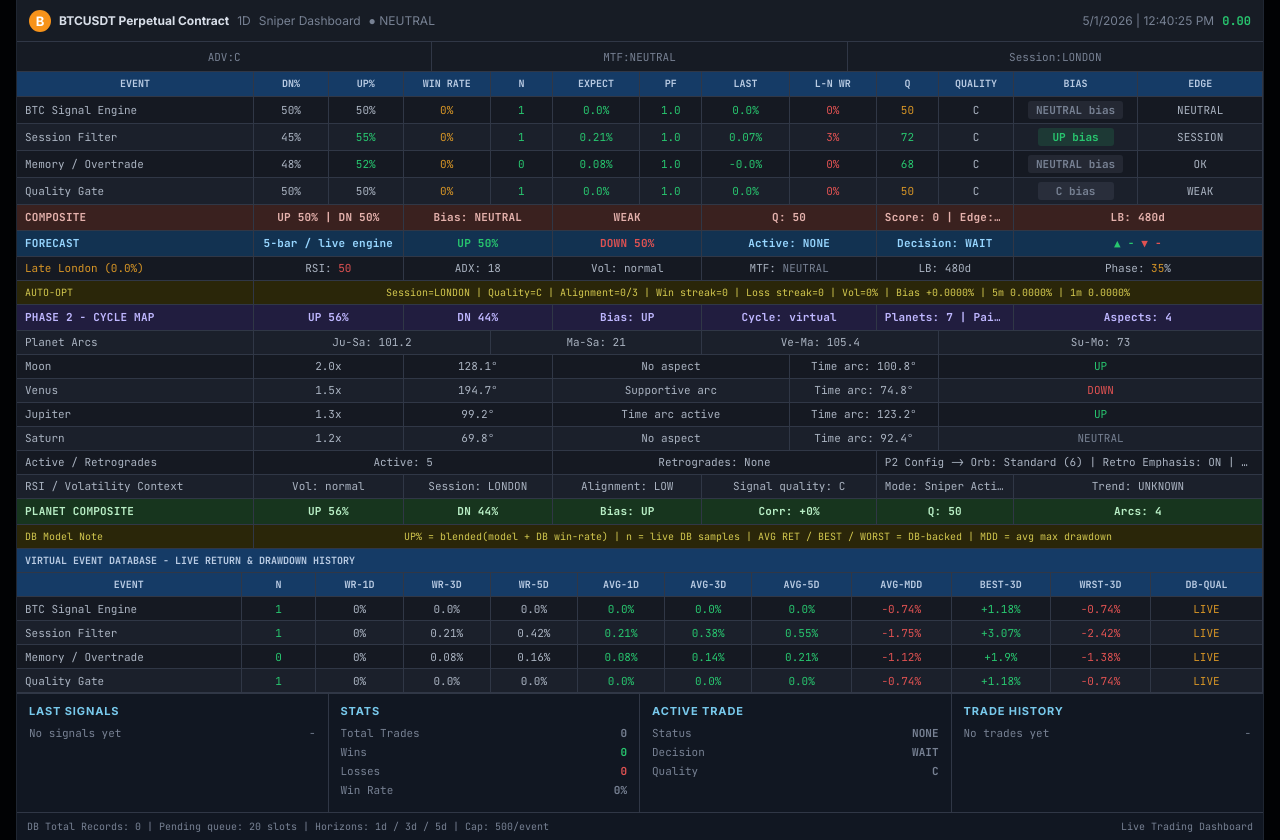
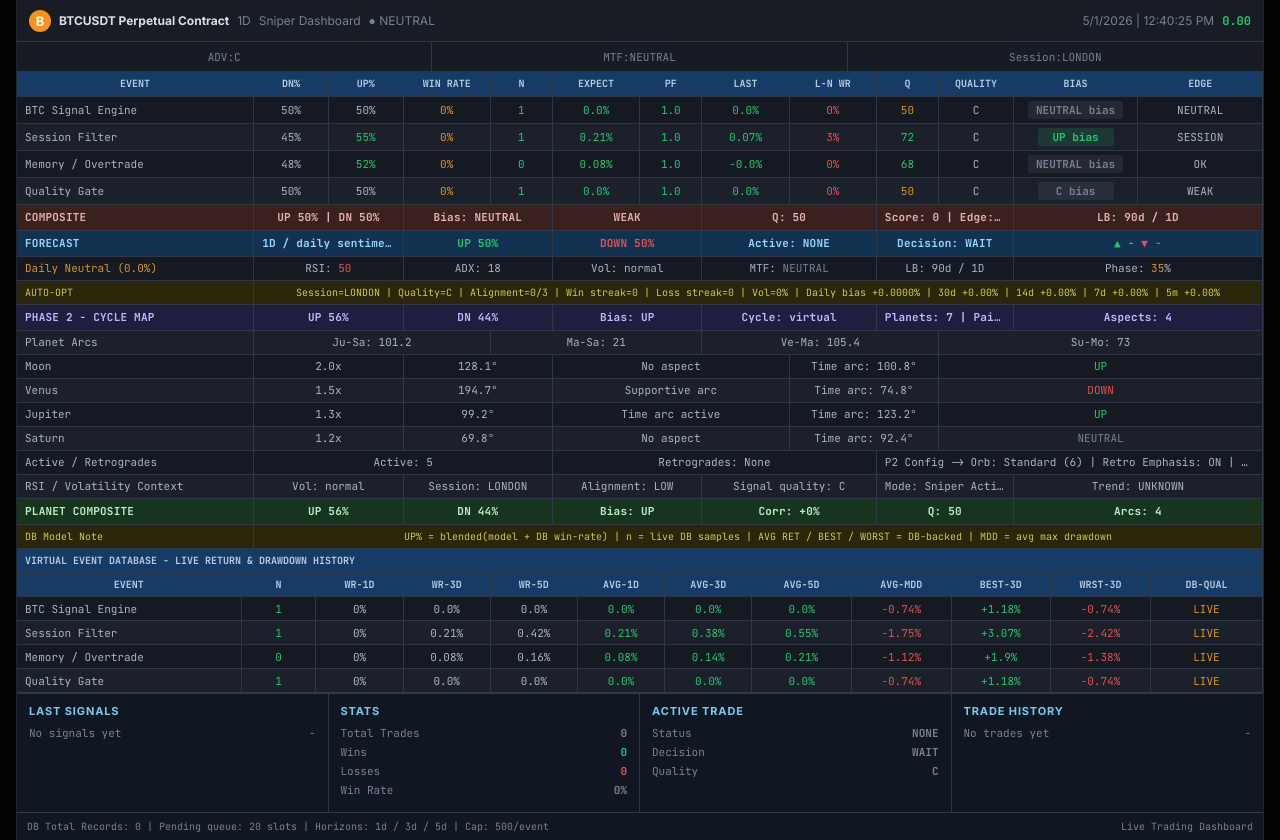
Before and after one commit to SilentWhaleReal/trading-dashboard, a Flask app: page / in a window 1280 px wide. Shown: the part 19-859 px from the top of the page. Run offline with Flask 3, Linux system fonts and the light colour scheme; data that the repository does not hold is empty.

Commit message:
Use daily candles for composite sentiment

```diff
--- a/app.py
+++ b/app.py
@@ -8,7 +8,7 @@ app = Flask(__name__)
 
 REQUEST_TIMEOUT = 5
 REQUEST_HEADERS = {"User-Agent": "trading-dashboard/1.0"}
-MARKET_CACHE_SECONDS = 10
+MARKET_CACHE_SECONDS = 300
 SETUP_ALERT_COOLDOWN_SECONDS = 900
 
 # ========================
@@ -48,7 +48,7 @@ latest_data = {
     "bias": "NEUTRAL",
     "bias_pct": 0,
     "trend": "UNKNOWN",
-    "market_note": "Waiting for live candles",
+    "market_note": "Waiting for daily candles",
 }
 
 market_cache = {
@@ -217,6 +217,12 @@ def calculate_momentum(closes):
         return 0
 
 
+def calculate_sma(closes, window):
+    if len(closes) < window:
+        return None
+    return sum(closes[-window:]) / window
+
+
 def update_live_market_model():
     now = datetime.now()
     if (
@@ -227,30 +233,50 @@ def update_live_market_model():
 
     one_minute_closes = get_market_closes("1m", 20, 60)
     five_minute_closes = get_market_closes("5m", 50, 300)
+    daily_closes = get_market_closes("1d", 90, 86400)
     volatility = calculate_volatility(one_minute_closes)
-    trend = calculate_trend(five_minute_closes)
-    fast_momentum = calculate_momentum(one_minute_closes[-10:])
-    trend_momentum = calculate_momentum(five_minute_closes)
-    blended_momentum = trend_momentum * 0.7 + fast_momentum * 0.3
+    intraday_momentum = calculate_momentum(five_minute_closes)
+    daily_momentum_7 = calculate_momentum(daily_closes[-7:])
+    daily_momentum_14 = calculate_momentum(daily_closes[-14:])
+    daily_momentum_30 = calculate_momentum(daily_closes[-30:])
+    blended_momentum = (
+        daily_momentum_30 * 0.5
+        + daily_momentum_14 * 0.3
+        + daily_momentum_7 * 0.2
+    )
+    sma_7 = calculate_sma(daily_closes, 7)
+    sma_21 = calculate_sma(daily_closes, 21)
+    sma_50 = calculate_sma(daily_closes, 50)
+    latest_close = daily_closes[-1] if daily_closes else None
+    trend = calculate_trend(daily_closes[-30:])
 
-    if blended_momentum > 0.00015:
+    if blended_momentum > 0.002:
         bias = "UP"
-    elif blended_momentum < -0.00015:
+    elif blended_momentum < -0.002:
         bias = "DOWN"
     else:
         bias = "NEUTRAL"
 
     alignment = 0
-    if trend == bias and bias != "NEUTRAL":
-        alignment += 1
-    if (fast_momentum > 0 and bias == "UP") or (fast_momentum < 0 and bias == "DOWN"):
-        alignment += 1
-    if (trend_momentum > 0 and bias == "UP") or (trend_momentum < 0 and bias == "DOWN"):
-        alignment += 1
+    if latest_close and sma_21:
+        if latest_close > sma_21 and bias == "UP":
+            alignment += 1
+        elif latest_close < sma_21 and bias == "DOWN":
+            alignment += 1
+    if sma_7 and sma_21:
+        if sma_7 > sma_21 and bias == "UP":
+            alignment += 1
+        elif sma_7 < sma_21 and bias == "DOWN":
+            alignment += 1
+    if sma_21 and sma_50:
+        if sma_21 > sma_50 and bias == "UP":
+            alignment += 1
+        elif sma_21 < sma_50 and bias == "DOWN":
+            alignment += 1
 
     bias_pct = round(blended_momentum * 100, 4)
-    edge = min(45, max(0, abs(blended_momentum) * 5000 + alignment * 2.5))
-    if volatility > 0.001:
+    edge = min(45, max(0, abs(blended_momentum) * 160 + alignment * 4))
+    if abs(intraday_momentum) > 0.001 and bias != "NEUTRAL":
         edge = min(45, edge + 2)
     edge = round(edge, 1)
 
@@ -276,7 +302,7 @@ def update_live_market_model():
         "bias": bias,
         "bias_pct": bias_pct,
         "trend": trend,
-        "market_note": f"Bias {bias_pct:+.4f}% | 5m {trend_momentum * 100:.4f}% | 1m {fast_momentum * 100:.4f}%",
+        "market_note": f"Daily bias {bias_pct:+.4f}% | 30d {daily_momentum_30 * 100:+.2f}% | 14d {daily_momentum_14 * 100:+.2f}% | 7d {daily_momentum_7 * 100:+.2f}% | 5m {intraday_momentum * 100:+.2f}%",
     })
     market_cache.update({
         "updated_at": now,
@@ -554,8 +580,8 @@ def build_dashboard_context(price=None):
         "trend": trend,
         "market_note": latest_data["market_note"],
         "mtf_state": "BULL" if bias == "UP" else "BEAR" if bias == "DOWN" else "NEUTRAL",
-        "lookback": "480d",
-        "late_session_note": f"Late {session.title()} ({round((latest_data['prob_up'] - latest_data['prob_down']) / 100, 2)}%)",
+        "lookback": "90d / 1D",
+        "late_session_note": f"Daily {bias.title()} ({round((latest_data['prob_up'] - latest_data['prob_down']) / 100, 2)}%)",
         "aspect_rows": build_aspect_rows(phase_up, phase_bias),
         "planet_arcs": [
             "Ju-Sa: 101.2",
--- a/templates/index.html
+++ b/templates/index.html
@@ -439,7 +439,7 @@
 
                 <tr class="section-row blue">
                     <td class="left">FORECAST</td>
-                    <td colspan="2">5-bar / live engine</td>
+                    <td colspan="2">1D / daily sentiment</td>
                     <td colspan="2" class="positive">UP <span data-field="forecast-up">{{ prob_up }}</span>%</td>
                     <td colspan="2" class="negative">DOWN <span data-field="forecast-down">{{ prob_down }}</span>%</td>
                     <td colspan="2">Active: <span data-field="active-type">{{ active_type }}</span></td>
```
